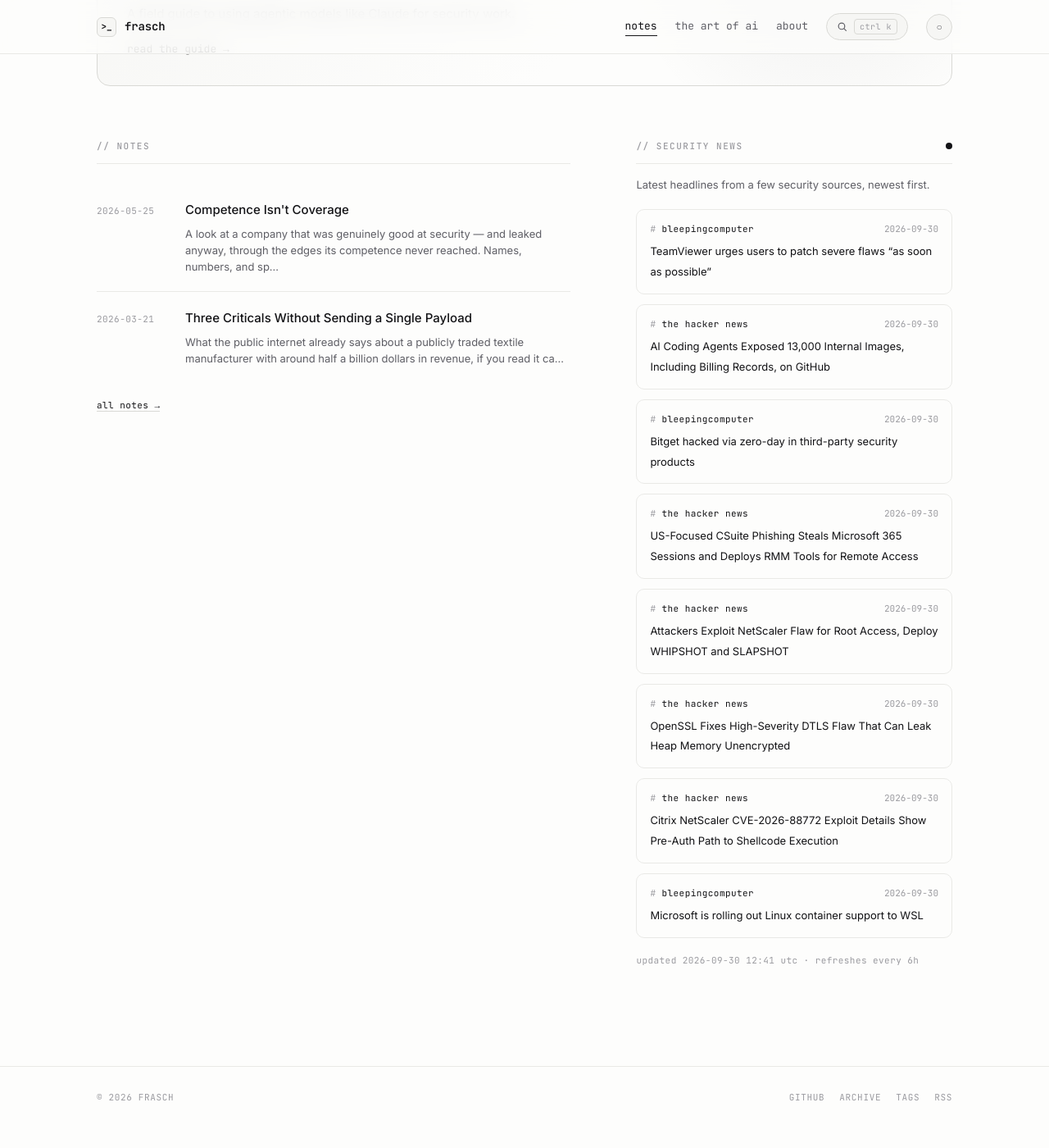
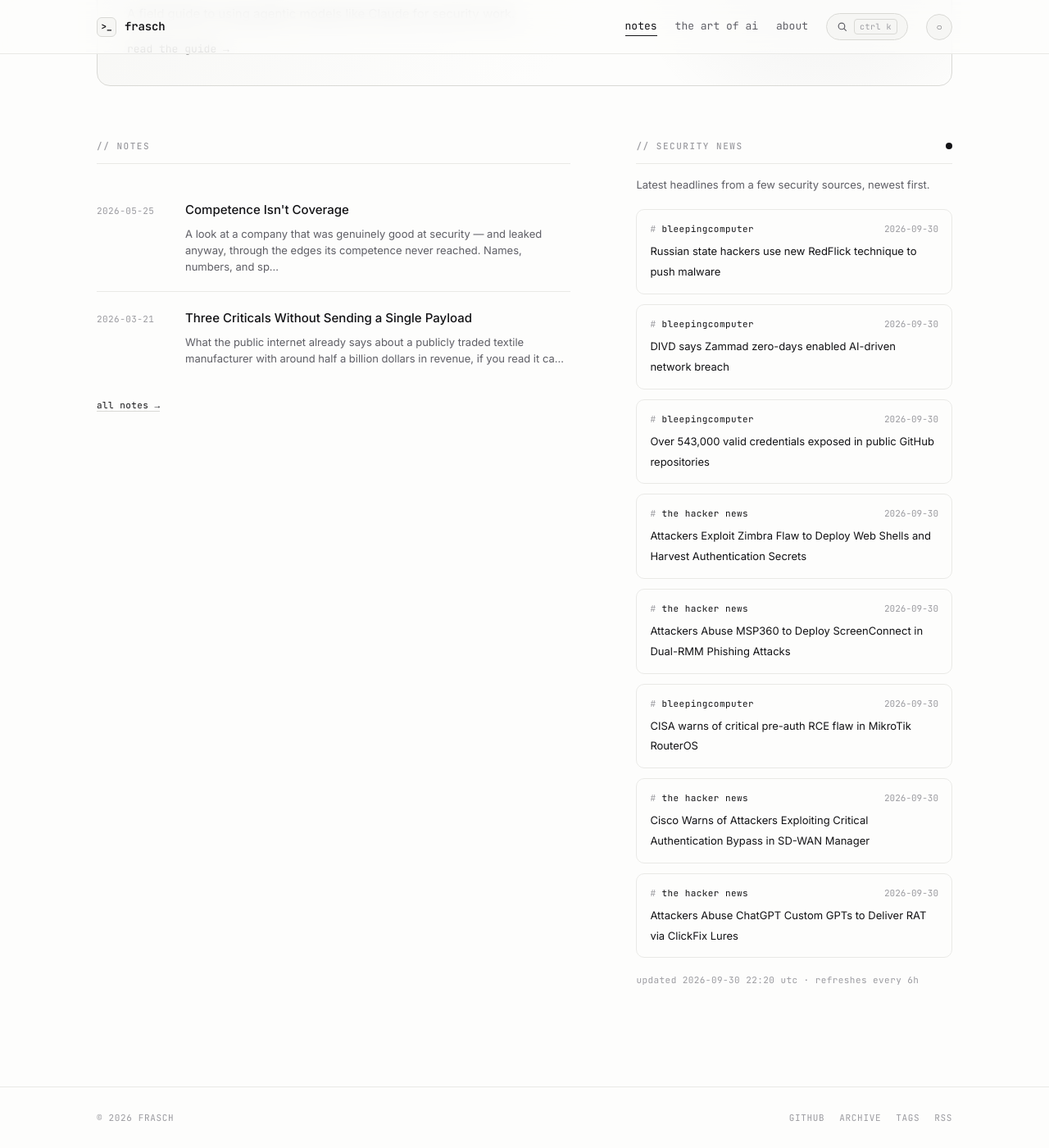
Before and after one commit to whoisfrasch/frasch, a Jekyll site: the page built from index.html, in a window 1280 px wide and 1400 px high, scrolled down 615 px. Shown: the whole window at 82% size. Built offline with Jekyll 4.4.1, drawn with Linux system fonts in a browser that asks for light colours; before the commit the page ends 1990 px from its top, so only the background shows below that.

Commit message:
Refresh security news feed

```diff
--- a/_data/news.json
+++ b/_data/news.json
@@ -1,53 +1,53 @@
 {
-  "updated": "2026-09-30T12:41:11Z",
+  "updated": "2026-09-30T22:20:08Z",
   "items": [
     {
       "source": "bleepingcomputer",
-      "title": "TeamViewer urges users to patch severe flaws “as soon as possible”",
-      "link": "https://www.bleepingcomputer.com/news/security/teamviewer-urges-users-to-patch-severe-flaws-as-soon-as-possible/",
-      "date": "2026-09-30T12:25:10Z"
+      "title": "Russian state hackers use new RedFlick technique to push malware",
+      "link": "https://www.bleepingcomputer.com/news/security/russian-state-hackers-use-new-redflick-technique-to-push-malware/",
+      "date": "2026-09-30T20:34:01Z"
+    },
+    {
+      "source": "bleepingcomputer",
+      "title": "DIVD says Zammad zero-days enabled AI-driven network breach",
+      "link": "https://www.bleepingcomputer.com/news/security/divd-says-zammad-zero-days-enabled-ai-driven-network-breach/",
+      "date": "2026-09-30T19:49:15Z"
+    },
+    {
+      "source": "bleepingcomputer",
+      "title": "Over 543,000 valid credentials exposed in public GitHub repositories",
+      "link": "https://www.bleepingcomputer.com/news/security/over-543-000-valid-credentials-exposed-in-public-github-repositories/",
+      "date": "2026-09-30T18:08:34Z"
     },
     {
       "source": "the hacker news",
-      "title": "AI Coding Agents Exposed 13,000 Internal Images, Including Billing Records, on GitHub",
-      "link": "https://thehackernews.com/2026/09/ai-coding-agents-exposed-13000-internal.html",
-      "date": "2026-09-30T11:30:00Z"
+      "title": "Attackers Exploit Zimbra Flaw to Deploy Web Shells and Harvest Authentication Secrets",
+      "link": "https://thehackernews.com/2026/09/attackers-exploit-zimbra-flaw-to-deploy.html",
+      "date": "2026-09-30T16:46:29Z"
+    },
+    {
+      "source": "the hacker news",
+      "title": "Attackers Abuse MSP360 to Deploy ScreenConnect in Dual-RMM Phishing Attacks",
+      "link": "https://thehackernews.com/2026/09/attackers-abuse-msp360-to-deploy.html",
+      "date": "2026-09-30T16:32:59Z"
     },
     {
       "source": "bleepingcomputer",
-      "title": "Bitget hacked via zero-day in third-party security products",
-      "link": "https://www.bleepingcomputer.com/news/security/bitget-hacked-via-zero-day-in-third-party-security-products/",
-      "date": "2026-09-30T11:11:46Z"
+      "title": "CISA warns of critical pre-auth RCE flaw in MikroTik RouterOS",
+      "link": "https://www.bleepingcomputer.com/news/security/cisa-warns-of-critical-pre-auth-rce-flaw-in-mikrotik-routeros/",
+      "date": "2026-09-30T15:49:29Z"
     },
     {
       "source": "the hacker news",
-      "title": "US-Focused CSuite Phishing Steals Microsoft 365 Sessions and Deploys RMM Tools for Remote Access",
-      "link": "https://thehackernews.com/2026/09/us-focused-csuite-phishing-steals.html",
-      "date": "2026-09-30T10:45:00Z"
+      "title": "Cisco Warns of Attackers Exploiting Critical Authentication Bypass in SD-WAN Manager",
+      "link": "https://thehackernews.com/2026/09/cisco-warns-of-attackers-exploiting.html",
+      "date": "2026-09-30T15:24:54Z"
     },
     {
       "source": "the hacker news",
-      "title": "Attackers Exploit NetScaler Flaw for Root Access, Deploy WHIPSHOT and SLAPSHOT",
-      "link": "https://thehackernews.com/2026/09/attackers-exploit-netscaler-flaw-for.html",
-      "date": "2026-09-30T08:24:35Z"
-    },
-    {
-      "source": "the hacker news",
-      "title": "OpenSSL Fixes High-Severity DTLS Flaw That Can Leak Heap Memory Unencrypted",
-      "link": "https://thehackernews.com/2026/09/openssl-fixes-high-severity-dtls-flaw.html",
-      "date": "2026-09-30T08:09:28Z"
-    },
-    {
-      "source": "the hacker news",
-      "title": "Citrix NetScaler CVE-2026-88772 Exploit Details Show Pre-Auth Path to Shellcode Execution",
-      "link": "https://thehackernews.com/2026/09/citrix-netscaler-cve-2026-88772-exploit.html",
-      "date": "2026-09-30T05:30:30Z"
-    },
-    {
-      "source": "bleepingcomputer",
-      "title": "Microsoft is rolling out Linux container support to WSL",
-      "link": "https://www.bleepingcomputer.com/news/microsoft/microsoft-is-rolling-out-linux-container-support-to-wsl/",
-      "date": "2026-09-30T00:40:57Z"
+      "title": "Attackers Abuse ChatGPT Custom GPTs to Deliver RAT via ClickFix Lures",
+      "link": "https://thehackernews.com/2026/09/attackers-abuse-chatgpt-custom-gpts-to.html",
+      "date": "2026-09-30T15:00:15Z"
     }
   ]
 }
```
